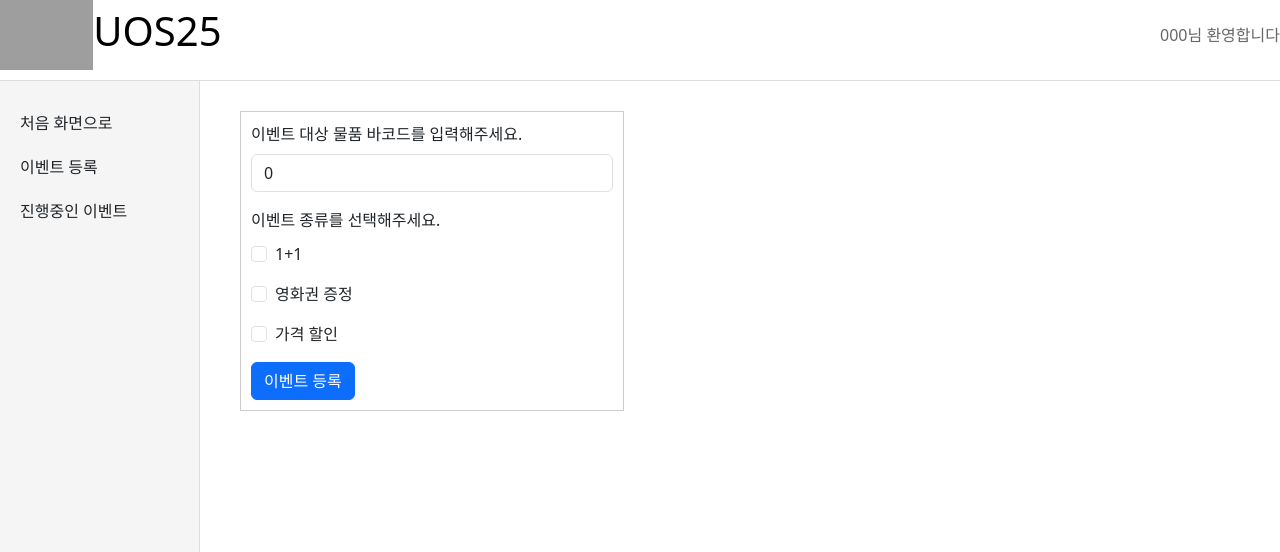
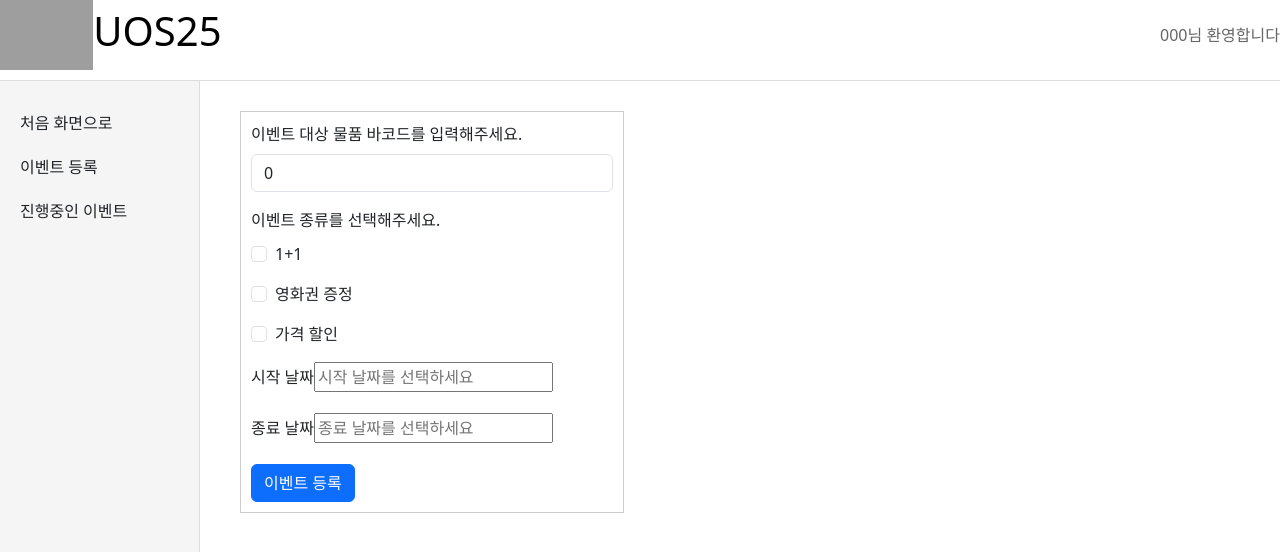
Before and after one commit to UOS-25/UOS25_FE, a React (Create React App) app: page /event/0 in a window 1280 px wide. Shown: the top 552 px of the page. Built offline with nearby package versions, Linux system fonts and the light colour scheme; grey boxes are pictures that could not be loaded.

Commit message:
[feat] : event page 수정

```diff
--- a/package.json
+++ b/package.json
@@ -13,6 +13,7 @@
     "bootstrap": "^5.3.3",
     "react": "^18.3.1",
     "react-bootstrap": "^2.10.2",
+    "react-datepicker": "^6.9.0",
     "react-dom": "^18.3.1",
     "react-modal": "^3.16.1",
     "react-router-dom": "^6.23.0",
--- a/src/pages/events/EventPost.tsx
+++ b/src/pages/events/EventPost.tsx
@@ -2,10 +2,9 @@ import Menu from 'components/Header/Menu';
 import React, { useState } from 'react';
 import styled from 'styled-components';
 import Button from 'react-bootstrap/Button';
-import Col from 'react-bootstrap/Col';
 import Form from 'react-bootstrap/Form';
-import Row from 'react-bootstrap/Row';
-import { ChangeEventHandler } from 'react';
+import DatePicker from 'react-datepicker';
+import 'react-datepicker/dist/react-datepicker.css';
 
 const items = ['이벤트 등록', '진행중인 이벤트'];
 
@@ -16,6 +15,8 @@ const EventPost = () => {
   const [discount, setDiscount] = useState<boolean>(false);
   const [discountRate, setDiscountRate] = useState<number>(0);
   const [selectedCinema, setSelectedCinema] = useState<string>('');
+  const [startDate, setStartDate] = useState<Date | null>(null);
+  const [endDate, setEndDate] = useState<Date | null>(null);
 
   const handleBarcodeChange = (e: React.ChangeEvent<HTMLInputElement>) => {
     setBarcodeInput(parseInt(e.target.value));
@@ -43,6 +44,14 @@ const EventPost = () => {
         break;
     }
   };
+  const handleStartDateChange = (date: Date | null) => {
+    setStartDate(date);
+  };
+
+  const handleEndDateChange = (date: Date | null) => {
+    setEndDate(date);
+  };
+
   const handleDiscountRateChange = (e: React.ChangeEvent<HTMLInputElement>) => {
     setDiscountRate(parseInt(e.target.value));
   };
@@ -59,9 +68,11 @@ const EventPost = () => {
       eventType: onePlusone ? '1+1' : ticket ? '영화권 증정' : '가격 할인',
       discountRate: discount ? discountRate : null,
       cinema: ticket ? selectedCinema : null,
+      startDate: startDate || null,
+      endDate: endDate || null,
     };
 
-    console.log(eventData);
+    console.log(eventData); // console
 
     // try {
     //   await axios.post('/api/events', eventData);
@@ -132,6 +143,25 @@ const EventPost = () => {
               />
             </Form.Group>
           )}
+          <Form.Group className="mb-3">
+            <Form.Label>시작 날짜</Form.Label>
+            <DatePicker
+              selected={startDate}
+              onChange={handleStartDateChange}
+              dateFormat="yyyy-MM-dd"
+              placeholderText="시작 날짜를 선택하세요"
+            />
+          </Form.Group>
+
+          <Form.Group className="mb-3">
+            <Form.Label>종료 날짜</Form.Label>
+            <DatePicker
+              selected={endDate}
+              onChange={handleEndDateChange}
+              dateFormat="yyyy-MM-dd"
+              placeholderText="종료 날짜를 선택하세요"
+            />
+          </Form.Group>
           <Button variant="primary" type="submit">
             이벤트 등록
           </Button>
```
Also changed, not shown: 1 other file (tests, documents, lock files or other folders).
